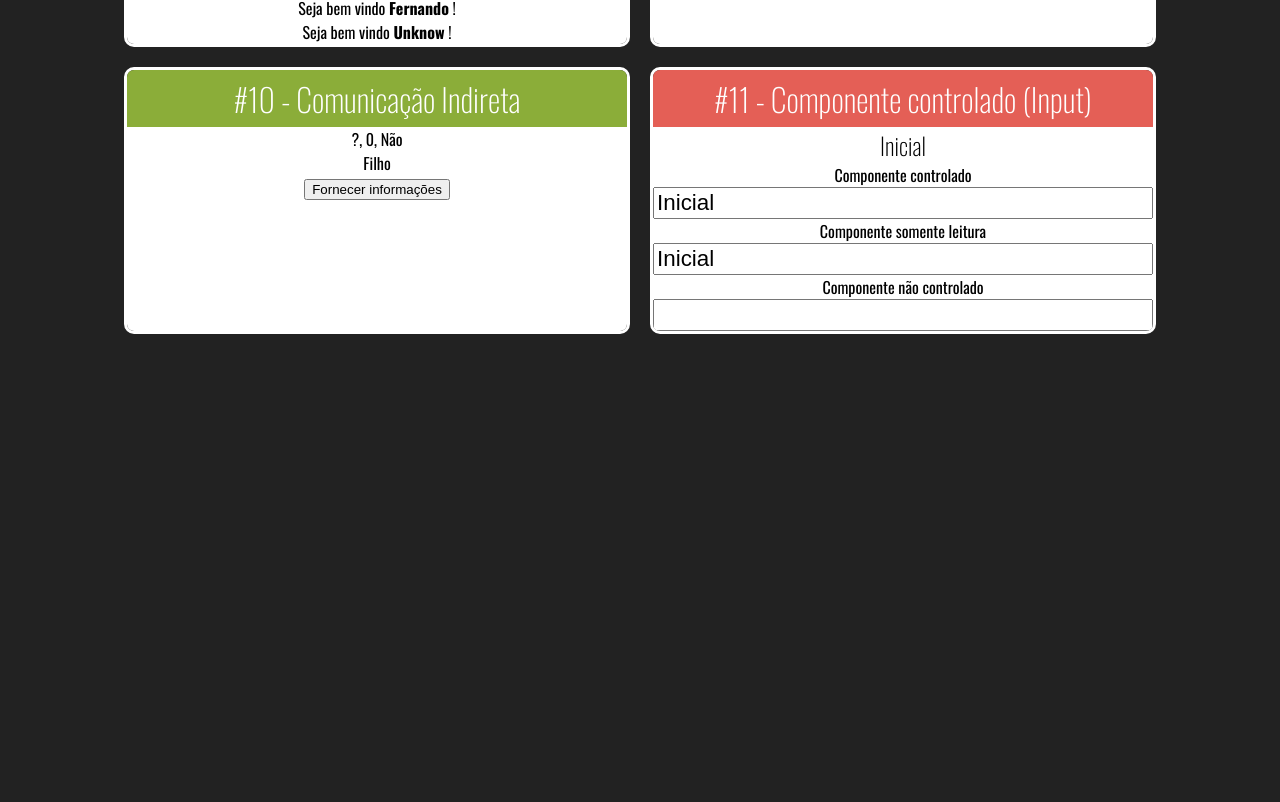
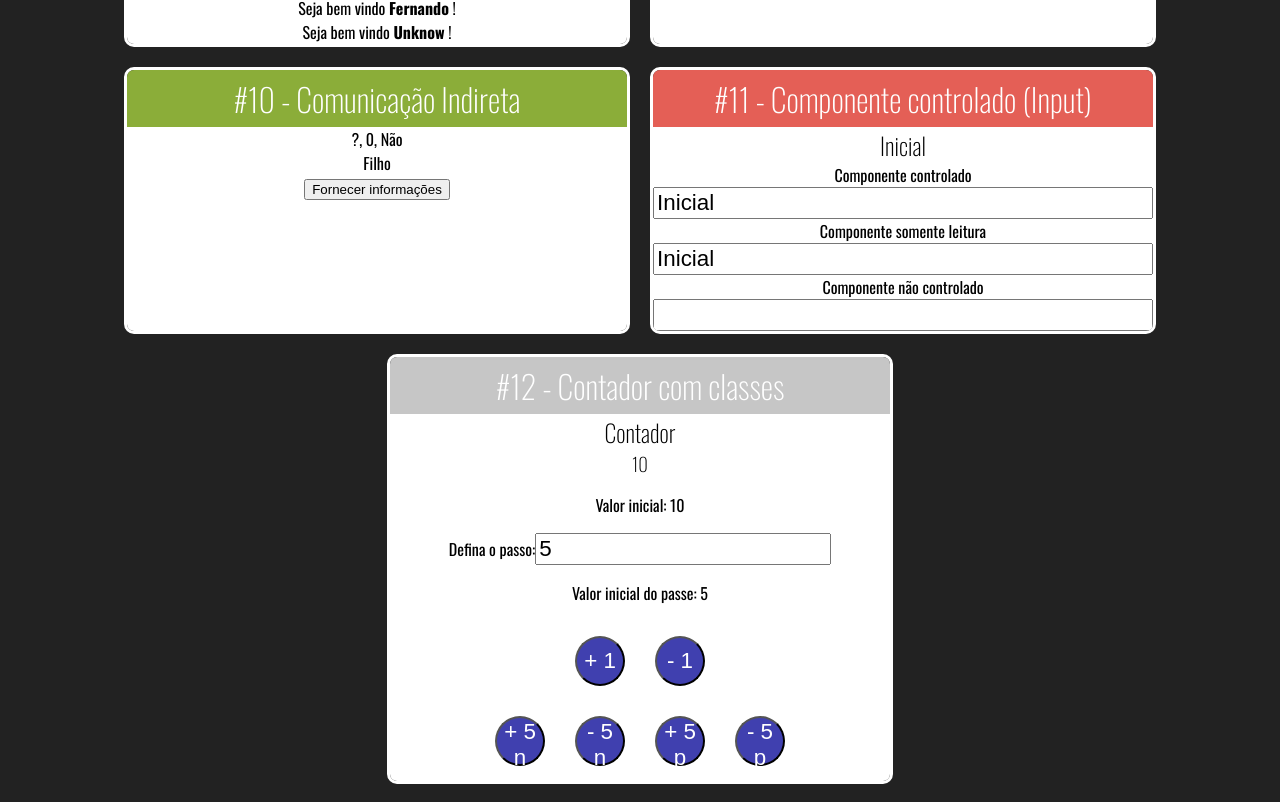
Before and after one commit to ItalloVasconcelos/React_Redux_Class, a React (Create React App) app: page / in a window 1280 px wide. Shown: the part 2429-3231 px from the top of the page. Before the commit the page ends 2781 px from the top, so only its background shows below. Built offline with nearby package versions, Linux system fonts and the light colour scheme.

Commit message:
Class 12 - Creating all components using class, father's components and children's components to build a counter.

```diff
--- a/src/App.jsx
+++ b/src/App.jsx
@@ -17,6 +17,7 @@ import InfoUser from "./components/conditionals/InfoUser";
 import DirectDad from "./components/comunication/DirectDad";
 import IndirectDad from "./components/comunication/IndirectDad";
 import Input from "./components/form/Input";
+import Counter from "./components/counter/Counter";
 
 
 export default function App() {
@@ -68,6 +69,9 @@ export default function App() {
                 <Card titulo="#11 - Componente controlado (Input)" color="#E45F56">
                     <Input />
                 </Card>
+                <Card titulo="#12 - Contador com classes" color="#C6C6C6">
+                    <Counter inicialNumber={10}> </Counter>
+                </Card>
             </div>
         </div>
     );
--- /dev/null
+++ b/src/components/counter/Buttons.jsx
@@ -0,0 +1,9 @@
+// eslint-disable-next-line import/no-anonymous-default-export
+export default (props) => {
+    return (
+        <div>
+            <button onClick={props.incrementing}>+ 1</button>
+            <button onClick={props.decrementing}>- 1</button>
+        </div>
+    )
+}
--- /dev/null
+++ b/src/components/counter/Counter.css
@@ -0,0 +1,13 @@
+.Counter  input {
+    font-size: 1.4rem;
+}
+
+.Counter  button {
+    margin: 15px;
+    height: 50px;
+    width: 50px;
+    border-radius: 50%;
+    background-color: #4040AF;
+    color: #fff;
+    font-size: 1.4rem;
+}
--- /dev/null
+++ b/src/components/counter/Counter.jsx
@@ -0,0 +1,86 @@
+import "./Counter.css"
+import Display from "./Display";
+import Buttons from "./Buttons";
+import {Component} from 'react';
+import FormPass from "./FormPass";
+
+class Counter extends Component {
+
+    state = {
+        number: this.props.inicialNumber || 0,
+        pass: this.props.inicialPass || 5,
+    };
+
+    // Forma #1 para definir o this para a func de incremento
+    constructor(props) {
+        super(props);
+
+        this.increment = this.increment.bind(this);
+    }
+
+    // Posso criar com uma função arrow
+    increment = () => {
+        this.setState({
+            number: this.state.number + 1
+        })
+    }
+
+    decrement = () => {
+        this.setState({
+            number: this.state.number - 1
+        })
+    }
+
+    incrementWithPass = () => {
+        this.setState({
+            number: this.state.number + this.state.pass
+        })
+    }
+
+    decrementWithPass = () => {
+        this.setState({
+            number: this.state.number - this.state.pass
+        })
+    }
+    passIncrement = () => {
+        this.setState({
+            pass: this.state.pass + 5
+        })
+    }
+
+    passDecrement = () => {
+        this.setState({
+            pass: this.state.pass - 5
+        })
+    }
+
+    setPass = (event) => {
+        this.setState({
+            pass: +event.target.value
+        })
+    }
+
+    // Também posso apenas fazer a arrow funtion com "evento" no onClick ={e => this.increment()}
+    render() {
+        return (
+            <div className="Counter">
+                <h2>Contador</h2>
+                <Display number={this.state.number}/>
+                <p>Valor inicial: {this.state.number}</p>
+                <label htmlFor="passInput">
+                    Defina o passo:
+                    <input id="passInput" type="number" value={this.state.pass} onChange={this.setPass}/>
+                </label>
+                <p>Valor inicial do passe: {this.state.pass}</p>
+                <Buttons incrementing={this.increment} decrementing={this.decrement}/>
+                <FormPass incrementingWithPass={this.incrementWithPass} decrementingWithPass={this.decrementWithPass}
+                          passing={this.state.pass}
+                          passIncrementing={this.passIncrement}
+                          passDecrementing={this.passDecrement}
+                />
+            </div>
+        )
+    }
+}
+
+export default Counter;
--- /dev/null
+++ b/src/components/counter/Display.jsx
@@ -0,0 +1,8 @@
+// eslint-disable-next-line import/no-anonymous-default-export
+export default props => {
+    return(
+        <div>
+        <h3>{props.number} </h3>
+        </div>
+    )
+}
--- /dev/null
+++ b/src/components/counter/FormPass.jsx
@@ -0,0 +1,11 @@
+// eslint-disable-next-line import/no-anonymous-default-export
+export default (props) => {
+    return (
+        <div>
+            <button onClick={props.incrementingWithPass}> + {props.passing}  n</button>
+            <button onClick={props.decrementingWithPass}> - {props.passing} n</button>
+            <button onClick={props.passIncrementing}>+ 5 p</button>
+            <button onClick={props.passDecrementing}>- 5 p</button>
+        </div>
+    )
+}
```
